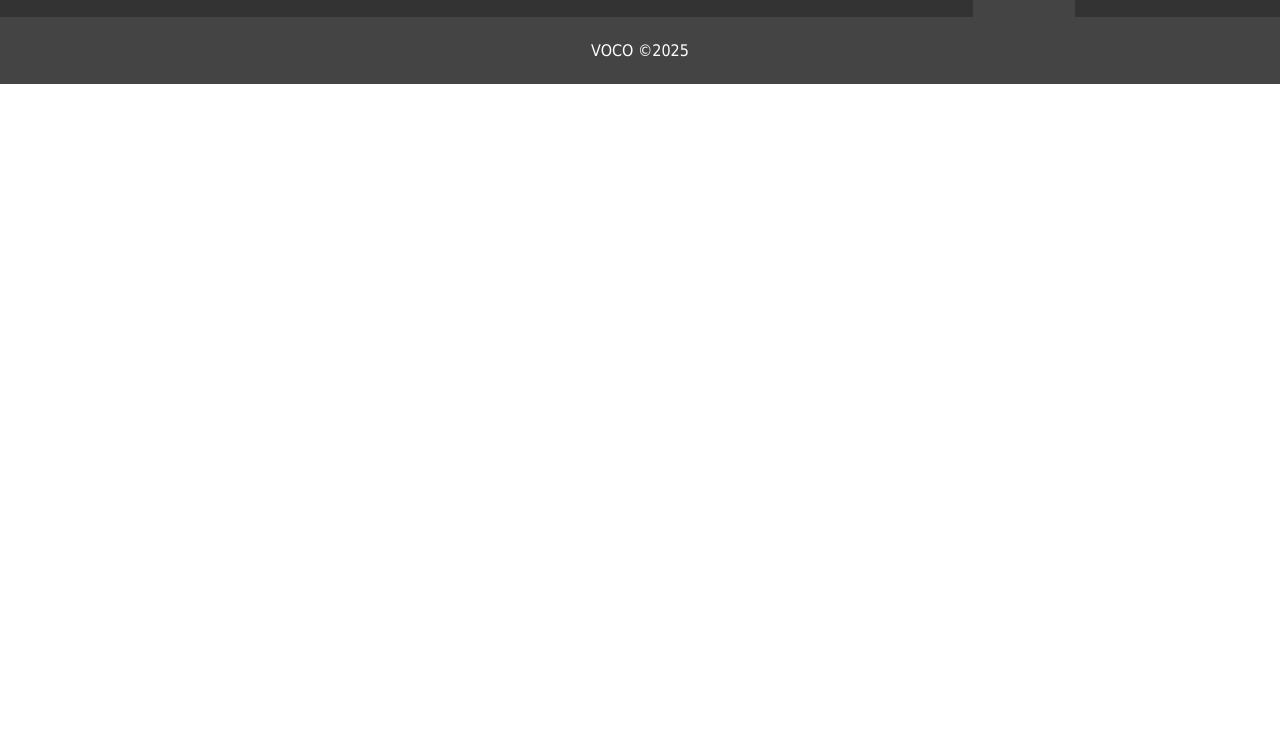
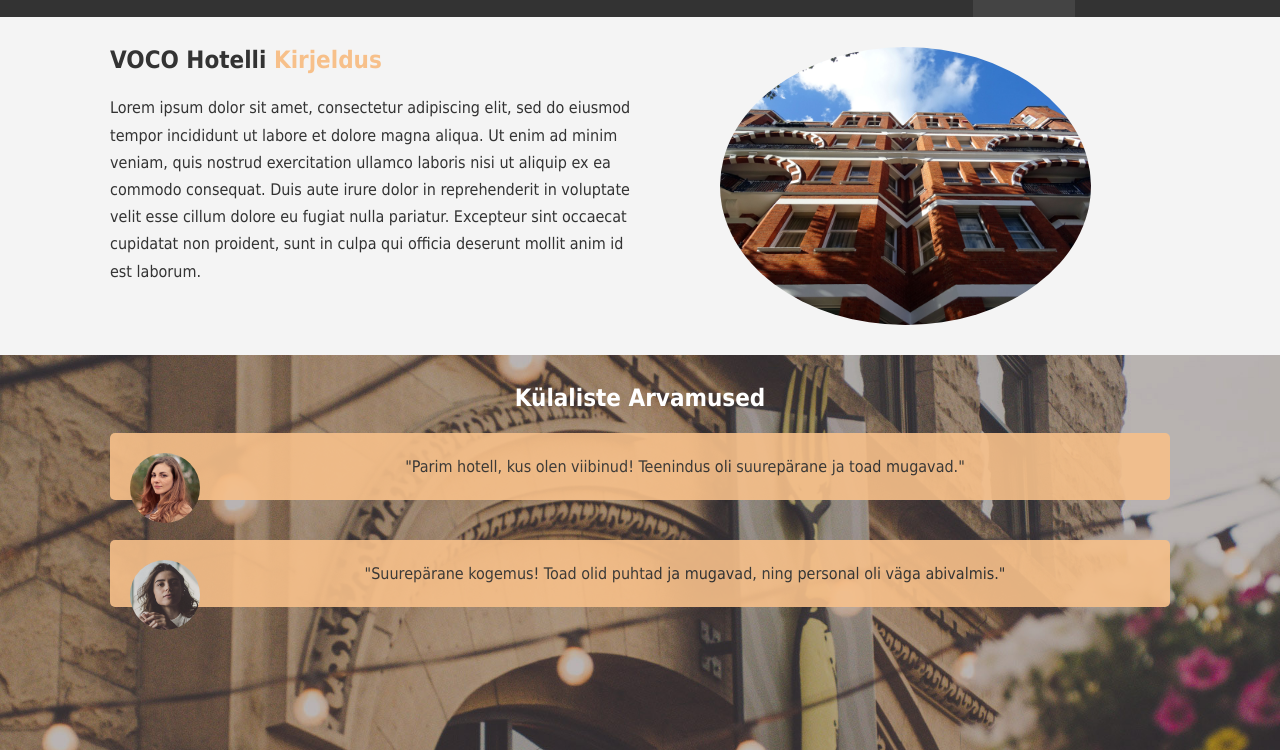
Before and after one commit to Ge0rgEdward/Hotelli-Veebileht, a plain HTML site: page about.html in a window 1280 px wide. Shown: the part 50-800 px from the top of the page. Drawn offline with Linux system fonts and the light colour scheme.

Commit message:
about page

```diff
--- a/about.html
+++ b/about.html
@@ -25,6 +25,33 @@
         </nav>
     </header>
 
+    <!-- Info -->
+    <section id="about-info" class="bg-light py-30">
+        <div class="container">
+            <div class="info-left">
+                <h1>VOCO Hotelli<span class="text-primary"> Kirjeldus</span></h1>
+                <p>Lorem ipsum dolor sit amet, consectetur adipiscing elit, sed do eiusmod tempor incididunt ut labore et dolore magna aliqua. Ut enim ad minim veniam, quis nostrud exercitation ullamco laboris nisi ut aliquip ex ea commodo consequat. Duis aute irure dolor in reprehenderit in voluptate velit esse cillum dolore eu fugiat nulla pariatur. Excepteur sint occaecat cupidatat non proident, sunt in culpa qui officia deserunt mollit anim id est laborum.</p>
+            </div>
+            <div class="info-right">
+                <img src="../img/photo-2.jpg" alt="Hotell">
+            </div>
+        </div>
+    </section>
+
+    <!--Client reviews-->
+    <section id="testimonials" class="py-30">
+        <div class="container">
+            <h2>Külaliste Arvamused</h2>
+            <div class="testimonial bg-primary">
+                <img src="../img/person-1.jpg" alt="guest">
+                <p>"Parim hotell, kus olen viibinud! Teenindus oli suurepärane ja toad mugavad."</p>
+            </div>
+            <div class="testimonial bg-primary">
+                <img src="../img/person-2.jpg" alt="guest2">
+                <p>"Suurepärane kogemus! Toad olid puhtad ja mugavad, ning personal oli väga abivalmis."</p>
+            </div>
+        </div>
+    </section>
 
     <div class="clear"></div>
 
--- a/style.css
+++ b/style.css
@@ -64,6 +64,10 @@ h1, h2, h3 {
 .bg-light {
     background: #f4f4f4;
     color: #333;
+}
+
+.py-30 {
+    padding: 30px 0;
 }
 
 /* Navbar */
@@ -183,3 +187,51 @@ footer {
 .clear {
     clear: both;
 }
+
+/* Info sektsioon */
+
+#about-info .info-left {
+    float: left;
+    width: 50%;
+    min-height: 100%;
+}
+
+#about-info .info-right {
+    float: right;
+    width: 50%;
+    min-height: 100%;
+}
+
+#about-info .info-right img {
+    display: block;
+    margin: auto;
+    width: 70%;
+    border-radius: 50%;
+}
+
+
+#testimonials {
+    height: 600px;
+    background: url("../img/test-bg.jpg") no-repeat center center/cover;
+}
+
+#testimonials h2 {
+    color: #fff;
+    text-align: center;
+}
+
+
+#testimonials .testimonial {
+    text-align: center;
+    padding: 20px;
+    margin-bottom: 40px;
+    border-radius: 5px;
+    opacity: 0.9;
+}
+
+#testimonials .testimonial img {
+    float: left;
+    margin-right: 20px;
+    border-radius: 50%;
+    width: 70px;
+}
```
